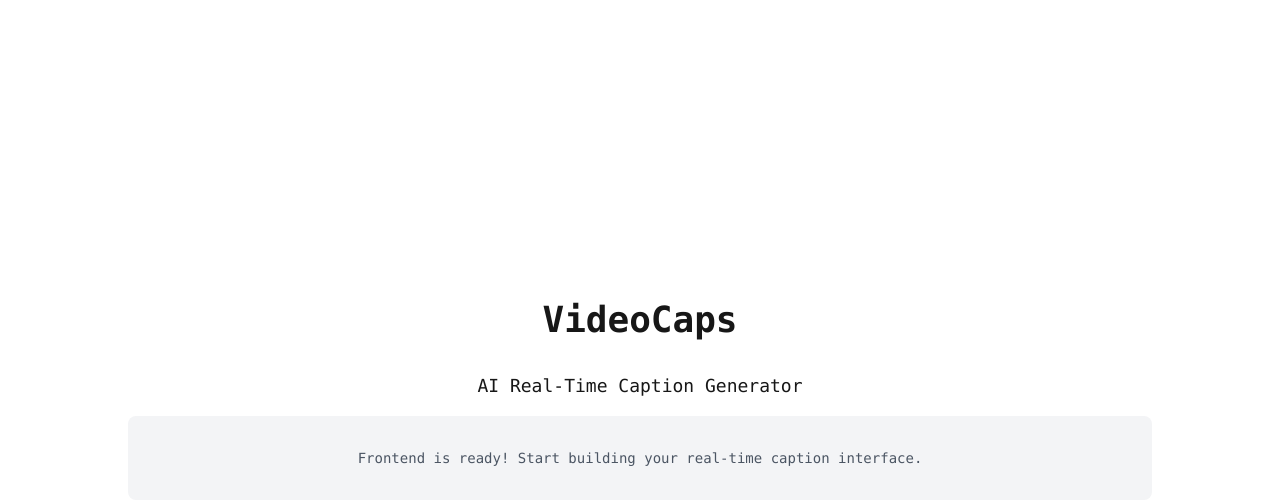
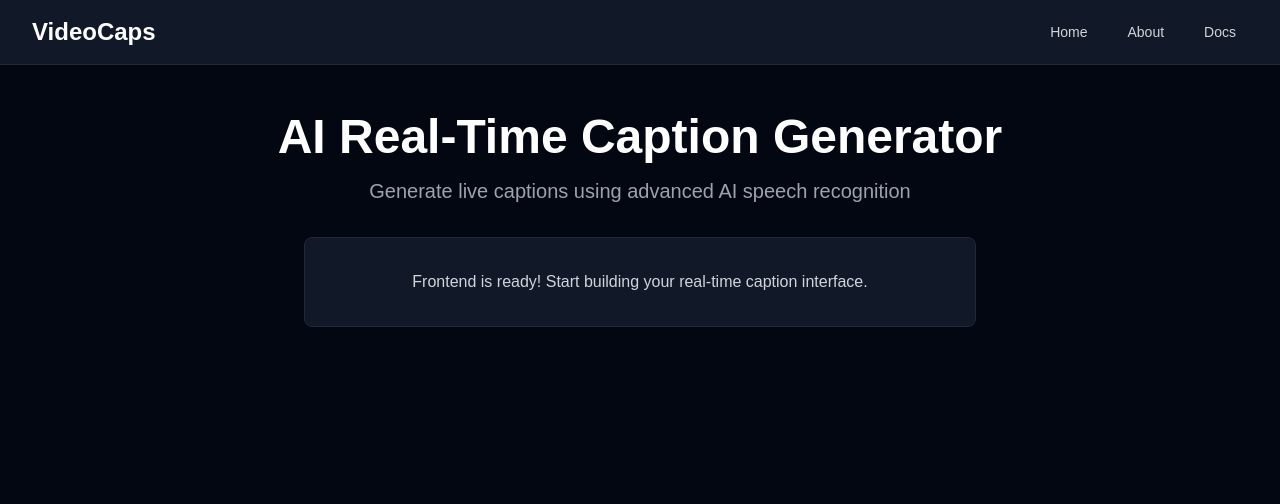
Before and after one commit to Shashank0701-byte/VideoCaps, a Next.js app in the folder frontend/: page / in a window 1280 px wide. Shown: the top 504 px of the page. Built offline with nearby package versions, Linux system fonts and the light colour scheme.

Commit message:
feat: initialize Next.js frontend with Tailwind and layout

```diff
--- a/frontend/src/app/layout.tsx
+++ b/frontend/src/app/layout.tsx
@@ -1,5 +1,6 @@
 import type { Metadata } from "next";
 import "./globals.css";
+import Navbar from "@/components/Navbar";
 
 export const metadata: Metadata = {
     title: "VideoCaps - AI Real-Time Caption Generator",
@@ -13,7 +14,10 @@
 }>) {
     return (
         <html lang="en">
-            <body>{children}</body>
+            <body>
+                <Navbar />
+                <main>{children}</main>
+            </body>
         </html>
     );
 }
--- a/frontend/src/app/page.tsx
+++ b/frontend/src/app/page.tsx
@@ -1,19 +1,21 @@
 export default function Home() {
     return (
-        <main className="flex min-h-screen flex-col items-center justify-center p-24">
-            <div className="z-10 max-w-5xl w-full items-center justify-between font-mono text-sm">
-                <h1 className="text-4xl font-bold text-center mb-8">
-                    VideoCaps
-                </h1>
-                <p className="text-center text-lg mb-4">
-                    AI Real-Time Caption Generator
-                </p>
-                <div className="bg-gray-100 dark:bg-gray-800 rounded-lg p-8 text-center">
-                    <p className="text-gray-600 dark:text-gray-300">
-                        Frontend is ready! Start building your real-time caption interface.
+        <div className="min-h-screen bg-gray-950">
+            <div className="max-w-7xl mx-auto px-4 sm:px-6 lg:px-8 py-12">
+                <div className="text-center">
+                    <h1 className="text-5xl font-bold text-white mb-4">
+                        AI Real-Time Caption Generator
+                    </h1>
+                    <p className="text-xl text-gray-400 mb-8">
+                        Generate live captions using advanced AI speech recognition
                     </p>
+                    <div className="bg-gray-900 border border-gray-800 rounded-lg p-8 max-w-2xl mx-auto">
+                        <p className="text-gray-300">
+                            Frontend is ready! Start building your real-time caption interface.
+                        </p>
+                    </div>
                 </div>
             </div>
-        </main>
+        </div>
     );
 }
--- /dev/null
+++ b/frontend/src/components/Navbar.tsx
@@ -0,0 +1,36 @@
+export default function Navbar() {
+    return (
+        <nav className="bg-gray-900 border-b border-gray-800">
+            <div className="max-w-7xl mx-auto px-4 sm:px-6 lg:px-8">
+                <div className="flex items-center justify-between h-16">
+                    <div className="flex items-center">
+                        <h1 className="text-2xl font-bold text-white">
+                            VideoCaps
+                        </h1>
+                    </div>
+
+                    <div className="flex items-center space-x-4">
+                        <a
+                            href="#"
+                            className="text-gray-300 hover:text-white px-3 py-2 rounded-md text-sm font-medium"
+                        >
+                            Home
+                        </a>
+                        <a
+                            href="#"
+                            className="text-gray-300 hover:text-white px-3 py-2 rounded-md text-sm font-medium"
+                        >
+                            About
+                        </a>
+                        <a
+                            href="#"
+                            className="text-gray-300 hover:text-white px-3 py-2 rounded-md text-sm font-medium"
+                        >
+                            Docs
+                        </a>
+                    </div>
+                </div>
+            </div>
+        </nav>
+    );
+}
```
